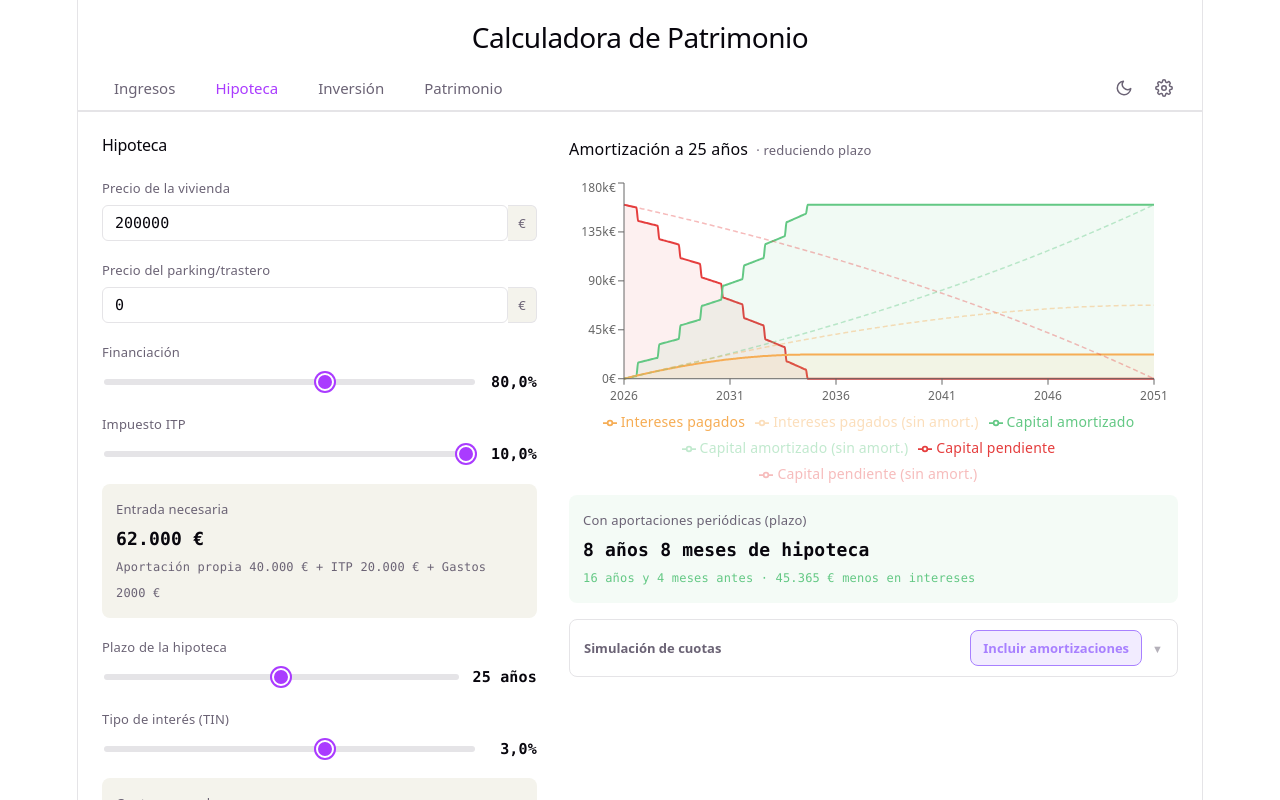
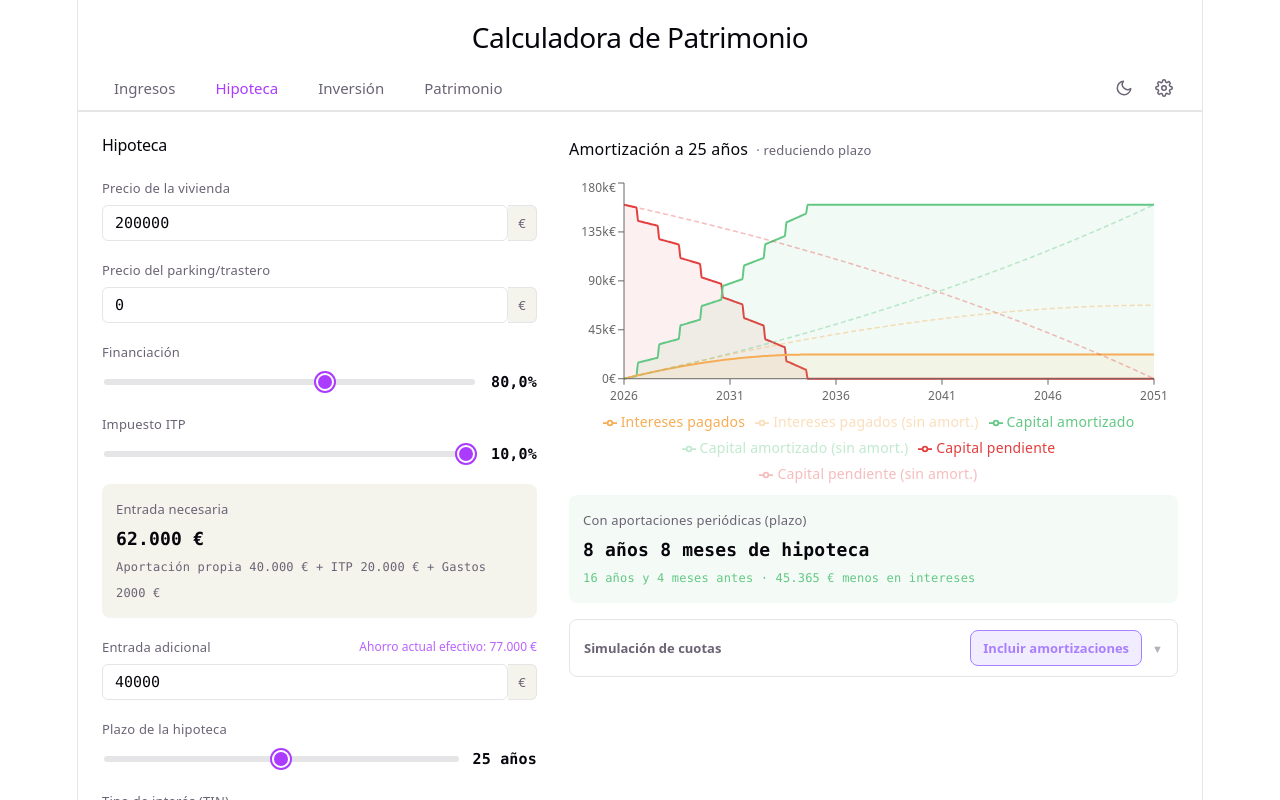
Before and after one commit to aleixRabassa/calculadora-patrimonio, a React (Vite) app: page / in a window 1280 px wide. Both pictures are taken after a click on the tab "Hipoteca". Shown: the top 800 px of the page. Built offline with nearby package versions, Linux system fonts and the light colour scheme.

Commit message:
feat: add additional entry input and calculate effective savings in Hipoteca component

```diff
--- a/src/components/Hipoteca.tsx
+++ b/src/components/Hipoteca.tsx
@@ -5,6 +5,7 @@ import { useLocalStorage } from '../hooks/useLocalStorage'
 import {
   calcularHipoteca,
   calcularSalarioNeto,
+  calcularAhorroInicialEfectivo,
   generateAmortizationSchedule,
   generateAmortizationScheduleWithContributions,
 } from '../utils/calculations'
@@ -50,10 +51,12 @@ const DEFAULT_STATE: HipotecaState = {
 interface MinimalIngresosState {
   brutoAnual: number
   gastos?: Array<{ valor: number }>
+  gastosExtraordinarios?: Array<{ importe: number }>
+  ahorroInicial?: number
   country?: Country
 }
 
-const INGRESOS_FALLBACK: MinimalIngresosState = { brutoAnual: 43_000, gastos: [], country: 'spain' }
+const INGRESOS_FALLBACK: MinimalIngresosState = { brutoAnual: 43_000, gastos: [], gastosExtraordinarios: [], ahorroInicial: 0, country: 'spain' }
 
 interface ChartPoint {
   month: number
@@ -160,6 +163,9 @@ export function Hipoteca() {
   }, [state.annualContribution, setState, annualizedSavings])
 
   const isSyncedWithSavings = (state.annualContribution ?? annualizedSavings) === annualizedSavings
+
+  const totalGastosExtraordinarios = (ingresosState.gastosExtraordinarios ?? []).reduce((s, g) => s + g.importe, 0)
+  const ahorroInicialEfectivo = calcularAhorroInicialEfectivo(ingresosState.ahorroInicial ?? 0, totalGastosExtraordinarios)
 
   const totalPrice = state.propertyPrice + state.parkingPrice
   const financedAmount = totalPrice * (state.financingPct / 100)
@@ -372,6 +378,9 @@ export function Hipoteca() {
     }))
   }
 
+  const additionalEntry = Math.round(totalPrice * (1 - state.financingPct / 100))
+  const isSyncedWithInitialSavings = additionalEntry === Math.round(Math.max(0, ahorroInicialEfectivo))
+
   return (
     <section className="hipoteca">
       <div className="hipoteca__form">
@@ -450,6 +459,42 @@ export function Hipoteca() {
             <span className="detail">
               Aportación propia {fmt(downPayment)} € + ITP {fmt(itpAmount)} € + Gastos {fmt(purchaseCosts)} €
             </span>
+          </div>
+        </div>
+
+        <div className="field">
+          <div className="field__label-row">
+            <label htmlFor="additionalEntry">Entrada adicional</label>
+            <button
+              type="button"
+              className={`sync-link${isSyncedWithInitialSavings ? ' sync-link--synced' : ''}`}
+              onClick={() => {
+                if (totalPrice > 0) {
+                  const effective = Math.max(0, ahorroInicialEfectivo)
+                  const rawPct = (1 - effective / totalPrice) * 100
+                  setState(prev => ({ ...prev, financingPct: Math.max(50, Math.min(100, rawPct)) }))
+                }
+              }}
+            >
+              Ahorro actual efectivo: {fmt(Math.max(0, ahorroInicialEfectivo))} €
+            </button>
+          </div>
+          <div className="input-group">
+            <input
+              id="additionalEntry"
+              type="number"
+              min={0}
+              step={1000}
+              value={additionalEntry}
+              onFocus={e => e.target.select()}
+              onChange={e => {
+                if (totalPrice <= 0) return
+                const euros = Number(e.target.value)
+                const rawPct = (1 - euros / totalPrice) * 100
+                setState(prev => ({ ...prev, financingPct: Math.max(50, Math.min(100, rawPct)) }))
+              }}
+            />
+            <span className="suffix">€</span>
           </div>
         </div>
 
```
